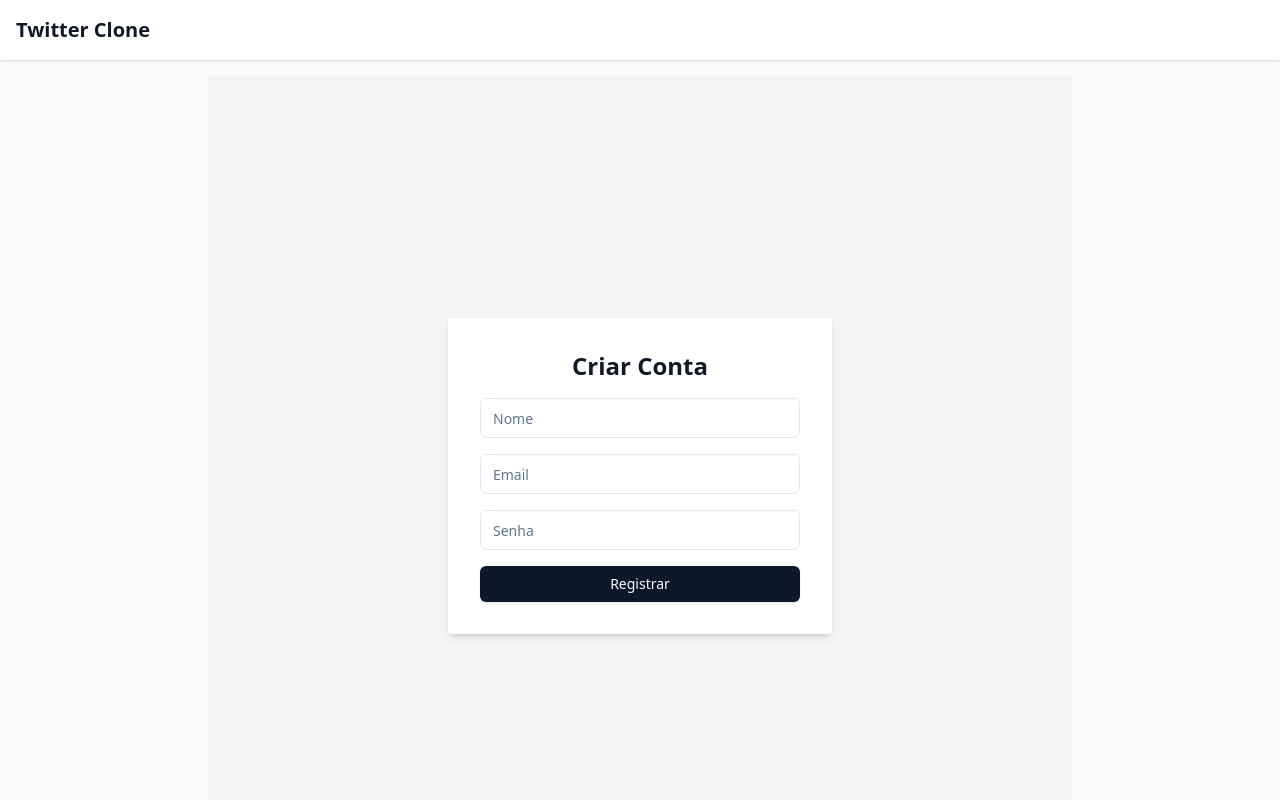
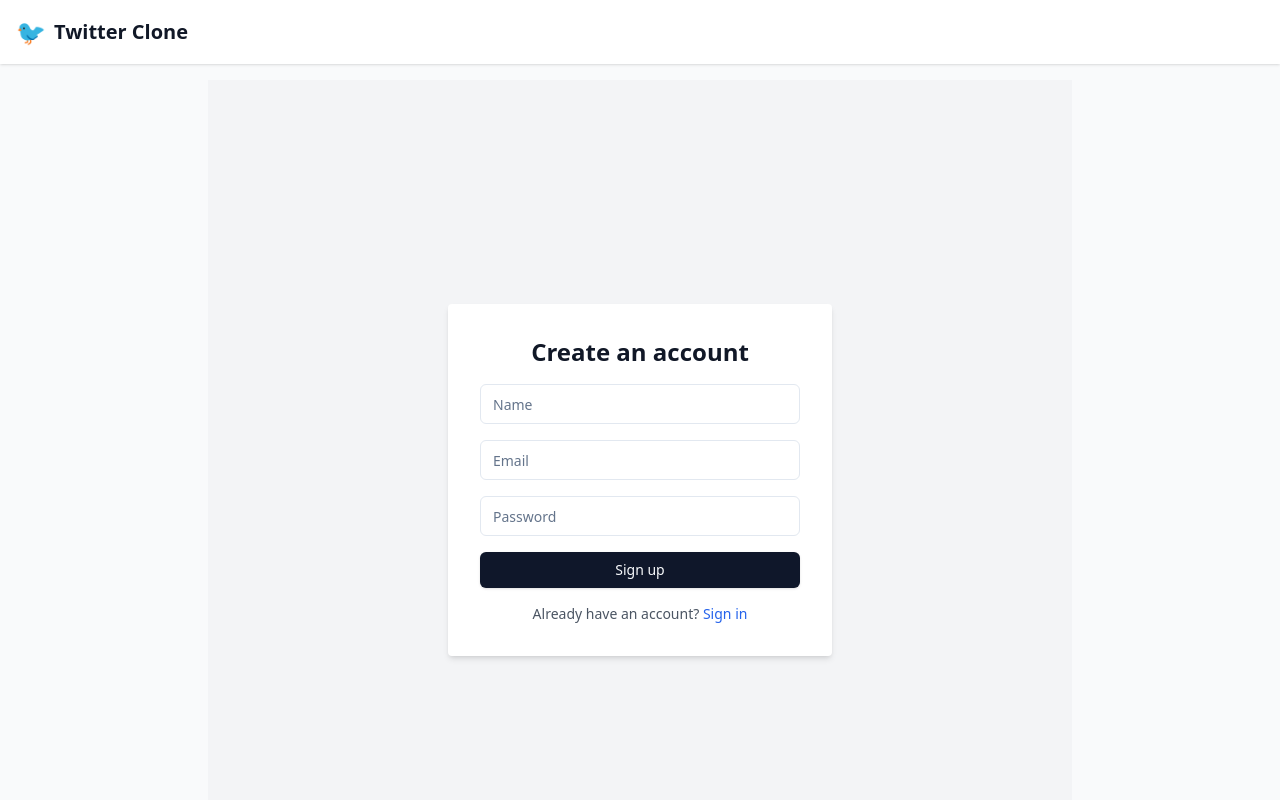
Before and after one commit to gianverdum/twitter-clone, a React (Vite) app in the folder frontend/: page /register in a window 1280 px wide. Shown: the top 800 px of the page. Built offline with nearby package versions, Linux system fonts and the light colour scheme.

Commit message:
Layout and UX enhancements

```diff
--- a/frontend/package.json
+++ b/frontend/package.json
@@ -15,6 +15,7 @@
     "axios": "^1.9.0",
     "class-variance-authority": "^0.7.1",
     "clsx": "^2.1.1",
+    "date-fns": "^4.1.0",
     "lucide-react": "^0.511.0",
     "react": "^19.1.0",
     "react-dom": "^19.1.0",
--- a/frontend/src/api/api.ts
+++ b/frontend/src/api/api.ts
@@ -1,4 +1,5 @@
 import axios from "axios"
+import { logoutAndRedirect } from "@/auth/logoutHandler"
 
 export const api = axios.create({
   baseURL: "http://localhost:3000",
@@ -11,9 +12,17 @@ api.interceptors.request.use((config) => {
       ...config.headers,
       Authorization: `Bearer ${String(token)}`,
     }
-    console.log("🚀 Attaching token to request:", config.headers.Authorization)
-  } else {
-    console.warn("⚠️ No token found in localStorage")
   }
+
   return config
 })
+
+api.interceptors.response.use(
+  response => response,
+  error => {
+    if (error.response?.status === 401) {
+      logoutAndRedirect
+    }
+    return Promise.reject(error)
+  }
+)
--- a/frontend/src/auth/AuthContext.tsx
+++ b/frontend/src/auth/AuthContext.tsx
@@ -35,14 +35,10 @@ export function AuthProvider({ children }: { children: ReactNode }) {
 
   const login = async (email: string, password: string) => {
     const response = await api.post("/auth/login", { email, password })
-    console.log("🔐 Login response:", response.data)
 
     const data = response.data as { access_token: { access_token: string }; user: User }
     const token = data.access_token.access_token
     const user = data.user
-
-    console.log("✅ Parsed token:", token)
-    console.log("👤 User info:", user)
 
     localStorage.setItem("token", token)
     localStorage.setItem("user", JSON.stringify(user))
--- /dev/null
+++ b/frontend/src/auth/logoutHandler.ts
@@ -0,0 +1,5 @@
+export function logoutAndRedirect() {
+    localStorage.removeItem("token");
+    localStorage.removeItem("user");
+    window.location.href = "/login";
+}
--- a/frontend/src/components/PostCard.tsx
+++ b/frontend/src/components/PostCard.tsx
@@ -1,10 +1,19 @@
 import type { Post } from "@/types/post"
+import { formatDistanceToNow } from "date-fns"
+import { enUS } from "date-fns/locale"
 
 export default function PostCard({ post }: { post: Post }) {
   return (
-    <div className="border rounded p-4 space-y-2">
-      <p className="text-sm text-gray-700">{post.content}</p>
-      <p className="text-xs text-muted-foreground">Postado por {post.author.name}</p>
+    <div className="border rounded-xl p-4 bg-white shadow-sm space-y-2">
+      <h2 className="text-lg font-semibold text-gray-800">{post.title}</h2>
+      <p className="text-gray-700">{post.content}</p>
+      <div className="text-sm text-gray-500">
+        Posted by {post.author.name} ·{" "}
+        {formatDistanceToNow(new Date(post.createdAt), {
+          addSuffix: true,
+          locale: enUS,
+        })}
+      </div>
     </div>
   )
 }
--- /dev/null
+++ b/frontend/src/components/ui/TopMenu.tsx
@@ -0,0 +1,31 @@
+import { Link, useLocation } from "react-router-dom"
+import { Home, PencilLine, UserCircle } from "lucide-react"
+import clsx from "clsx"
+
+const navItems = [
+  { to: "/feed", label: "Feed", icon: Home },
+  { to: "/newpost", label: "New Post", icon: PencilLine },
+  { to: "/profile", label: "Profile", icon: UserCircle },
+]
+
+export default function TopMenu() {
+  const { pathname } = useLocation()
+
+  return (
+    <nav className="flex space-x-6 p-4 border-b shadow-sm items-center">
+      {navItems.map(({ to, label, icon: Icon }) => (
+        <Link
+          key={to}
+          to={to}
+          className={clsx(
+            "flex items-center gap-2 text-sm font-medium hover:text-blue-600",
+            pathname === to && "text-blue-600 font-bold"
+          )}
+        >
+          <Icon size={18} />
+          {label}
+        </Link>
+      ))}
+    </nav>
+  )
+}
--- a/frontend/src/layouts/BaseLayout.tsx
+++ b/frontend/src/layouts/BaseLayout.tsx
@@ -1,6 +1,9 @@
 // src/layouts/BaseLayout.tsx
+import { useAuth } from '@/auth/useAuth'
 import UserMenu from '@/components/UserMenu'
+import TopMenu from '@/components/ui/TopMenu'
 import type { ReactNode } from 'react'
+import { Link, useLocation } from "react-router-dom"
 
 
 type Props = {
@@ -8,14 +11,31 @@ type Props = {
 }
 
 export default function BaseLayout({ children }: Props) {
+  const { pathname } = useLocation()
+  const { user } = useAuth()
+
+  const publicRoutes = ['/login', '/register', '/forgot-password', '/reset-password']
+  const isPublicPage = publicRoutes.includes(pathname)
+
   return (
-    <div className="min-h-screen bg-gray-50 text-gray-900">
+    <div className="min-h-screen flex flex-col bg-gray-50 text-gray-900">
       <header className="p-4 shadow bg-white flex justify-between items-center">
-        <h1 className="text-xl font-semibold">Twitter Clone</h1>
+        <Link to="/" className="text-xl font-semibold flex items-center gap-2 hover:opacity-80 transition-opacity">
+          <span className="text-2xl">🐦</span>
+          Twitter Clone
+        </Link>
         <UserMenu />
       </header>
 
-      <main className="p-4 max-w-4xl mx-auto">{children}</main>
+      {!isPublicPage && user && <TopMenu />}
+
+      <main className="p-4 max-w-4xl mx-auto flex-1 w-full overflow-y-auto">
+        {children}
+      </main>
+
+      <footer className="p-4 mt-8 text-center text-sm text-gray-500 border-t">
+        &copy; {new Date().getFullYear()} Twitter Clone. All rights reserved.
+      </footer>
     </div>
   )
 }
--- a/frontend/src/pages/Feed.tsx
+++ b/frontend/src/pages/Feed.tsx
@@ -9,7 +9,10 @@ export default function Feed() {
 
   useEffect(() => {
     getPosts().then((res) => {
-      setPosts(res.data as Post[])
+      const sorted = (res.data as Post[]).sort((a: Post, b: Post) =>
+        new Date(b.createdAt).getTime() - new Date(a.createdAt).getTime()
+      )
+      setPosts(sorted)
     })
   }, [])
 
--- a/frontend/src/pages/Login.tsx
+++ b/frontend/src/pages/Login.tsx
@@ -16,7 +16,7 @@ export default function Login() {
     e.preventDefault()
     try {
       await login(email, password)
-      navigate("/") // redireciona para home após login
+      navigate("/feed")
     } catch (error: any) {
       const message = error?.response?.data?.message
 
@@ -25,7 +25,7 @@ export default function Login() {
       } else if (Array.isArray(message)) {
         setError(message.join("\n"))
       } else {
-        setError("Erro ao fazer login")
+        setError("Error logging in")
       }
     }
   }
@@ -59,15 +59,15 @@ export default function Login() {
         {error && <p className="text-red-500 text-sm">{error}</p>}
 
         <Button type="submit" className="w-full">
-          Entrar
+          Sign in
         </Button>
         <p className="text-center text-sm text-gray-600">
-          Não tem uma conta?{" "}
+          Didn't have an account?{" "}
           <a
             href="/register"
             className="font-medium text-blue-600 hover:underline"
           >
-            Cadastre-se
+            Sign up
           </a>
         </p>
 
--- a/frontend/src/pages/NewPost.tsx
+++ b/frontend/src/pages/NewPost.tsx
@@ -19,12 +19,10 @@ export default function NewPost() {
 
     try {
       await createPost(title, content, user!.id)
-      console.log("✅ Post created successfully")
       navigate("/feed")
     } catch (err: any) {
-      console.error("❌ Error creating post:", err)
       const msg = err?.response?.data?.message
-      setError(Array.isArray(msg) ? msg.join("\n") : "Erro ao criar post")
+      setError(Array.isArray(msg) ? msg.join("\n") : "Error creating post")
     }
   }
 
@@ -32,19 +30,19 @@ export default function NewPost() {
     <div className="max-w-xl mx-auto mt-8">
       <form onSubmit={handleSubmit} className="space-y-4">
         <Input
-          placeholder="Título do post"
+          placeholder="Post title"
           value={title}
           name="title"
           onChange={(e) => setTitle(e.target.value)}
         />
         <Input
-          placeholder="O que está acontecendo?"
+          placeholder="Type your post content here..."
           value={content}
           name="content"
           onChange={(e) => setContent(e.target.value)}
         />
         {error && <div className="text-red-500 text-sm whitespace-pre-line">{error}</div>}
-        <Button type="submit">Publicar</Button>
+        <Button type="submit">Publish</Button>
       </form>
     </div>
   )
--- a/frontend/src/pages/Register.tsx
+++ b/frontend/src/pages/Register.tsx
@@ -2,7 +2,7 @@ import { useState } from "react"
 import { Input } from "@/components/ui/input"
 import { Button } from "@/components/ui/button"
 import { api } from "@/api/api"
-import { useNavigate } from "react-router-dom"
+import { Link, useNavigate } from "react-router-dom"
 import { useAuth } from "@/auth/useAuth"
 
 export default function Register() {
@@ -37,11 +37,11 @@ export default function Register() {
         onSubmit={handleRegister}
         className="bg-white p-8 rounded shadow-md w-full max-w-sm space-y-4"
       >
-        <h2 className="text-2xl font-bold text-center">Criar Conta</h2>
+        <h2 className="text-2xl font-bold text-center">Create an account</h2>
 
         <Input
         type="text"
-        placeholder="Nome"
+        placeholder="Name"
         name="name"
         autoComplete="name"
         value={name}
@@ -57,7 +57,7 @@ export default function Register() {
         />
         <Input
         type="password"
-        placeholder="Senha"
+        placeholder="Password"
         name="password"
         autoComplete="new-password"
         value={password}
@@ -67,8 +67,17 @@ export default function Register() {
         {error && <p className="text-red-500 text-sm">{error}</p>}
 
         <Button type="submit" className="w-full">
-          Registrar
+          Sign up
         </Button>
+        <p className="text-center text-sm text-gray-600">
+          Already have an account?{" "}
+          <a
+            href="/login"
+            className="font-medium text-blue-600 hover:underline"
+          >
+            Sign in
+          </a>
+        </p>
       </form>
     </div>
   )
--- a/frontend/src/types/post.ts
+++ b/frontend/src/types/post.ts
@@ -1,5 +1,6 @@
 export type Post = {
   id: string
+  title: string
   content: string
   createdAt: string
   author: {
```
Also changed, not shown: 1 other file (tests, documents, lock files or other folders).
